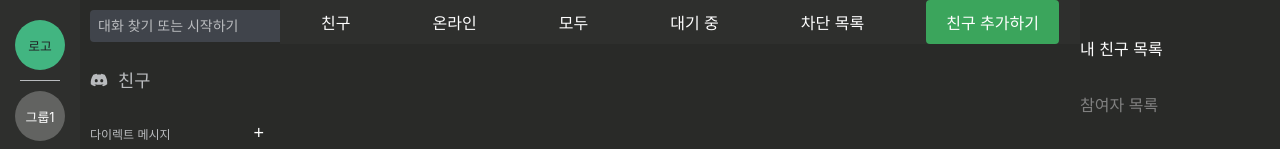
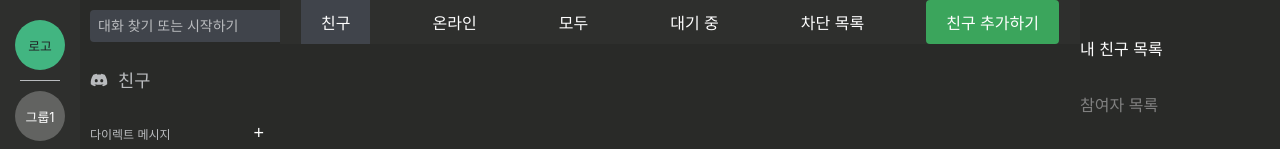
Before and after one commit to 3mans-hub/mans-hub-app, a React (Create React App) app: page / in a window 1280 px wide. Shown: the top 149 px of the page. Built offline with nearby package versions, Linux system fonts and the light colour scheme.

Commit message:
FriendsMenu 상단 네비게이션에 액티브 클래스 부여

```diff
--- a/src/components/FriendsMenu.js
+++ b/src/components/FriendsMenu.js
@@ -1,16 +1,35 @@
-import React from 'react';
+import React, { useState } from 'react';
 import styles from './styles/FriendsMenu.module.scss';
 
 const FriendsMenu = () => {
+
+    // 버튼 목록을 배열로 정의 (active 클래스 부여하기 쉽게)
+    const buttons = ['친구', '온라인', '모두', '대기 중', '차단 목록'];
+    const [activeButton, setActiveButton] = useState(buttons[0]); // '친구'가 디폴트값
+
+    // 액티브 부여 함수
+    const setActiveHandler = (buttonName) => {
+        setActiveButton(buttonName);
+    };
+
     return (
         <div className={styles.container}>
             <nav className={styles.navbar}>
-                <button className={styles.navBtn}>친구</button>
-                <button className={styles.navBtn}>온라인</button>
-                <button className={styles.navBtn}>모두</button>
-                <button className={styles.navBtn}>대기 중</button>
-                <button className={styles.navBtn}>차단 목록</button>
-                <button className={styles.addFriendButton}>친구 추가하기</button>
+                {buttons.map((button) => (
+                    <button
+                        key={button}
+                        className={`${styles.navBtn} ${activeButton === button ? styles.active : ''}`}
+                        onClick={() => setActiveHandler(button)}
+                    >
+                        {button}
+                    </button>
+                ))}
+                <button
+                    className={styles.addFriendButton}
+                    onClick={() => setActiveHandler('친구 추가하기')}
+                >
+                    친구 추가하기
+                </button>
             </nav>
             <div className={styles.character}>
                 <img
--- a/src/components/styles/FriendsMenu.module.scss
+++ b/src/components/styles/FriendsMenu.module.scss
@@ -26,6 +26,10 @@
         background-color: #40444b;
         border-radius: 4px;
       }
+    }
+
+    .active {
+      background-color: #40444b;
     }
 
     .addFriendButton {
```
